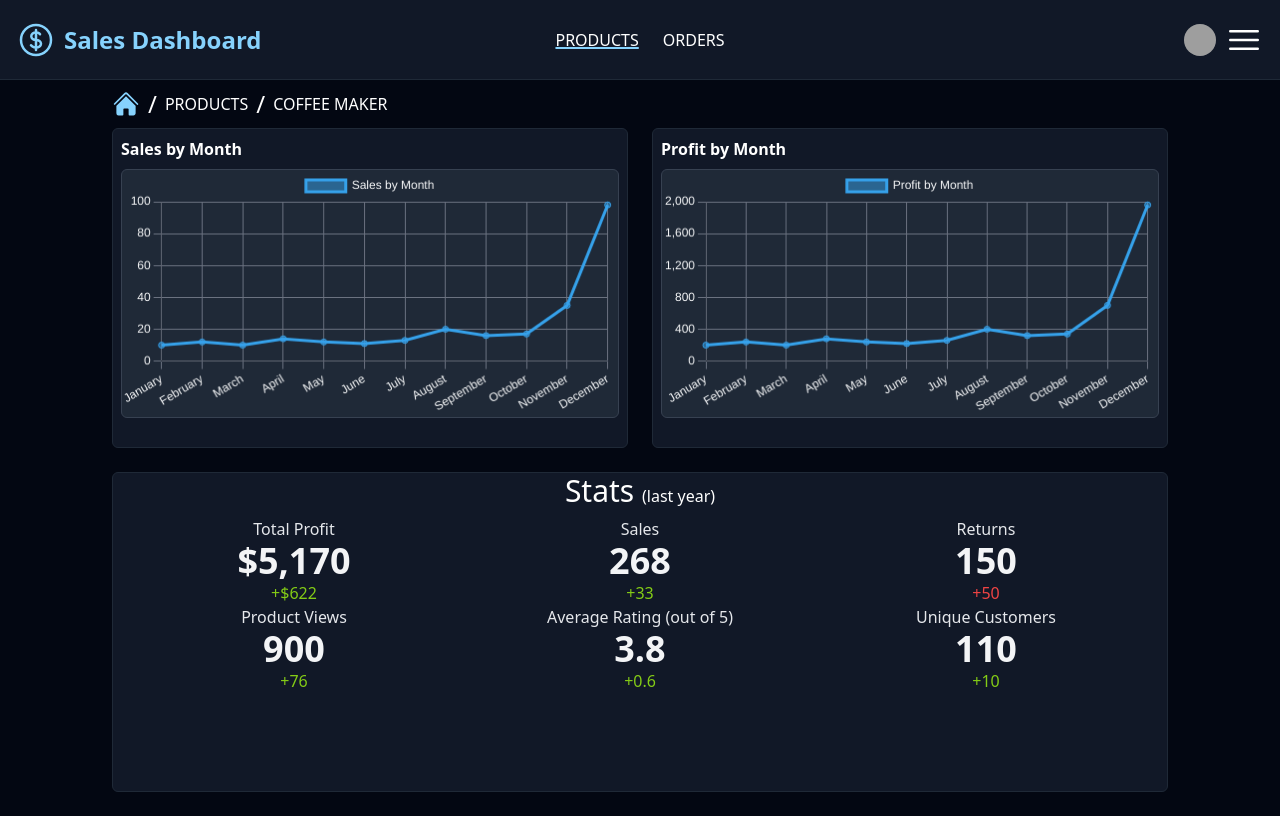
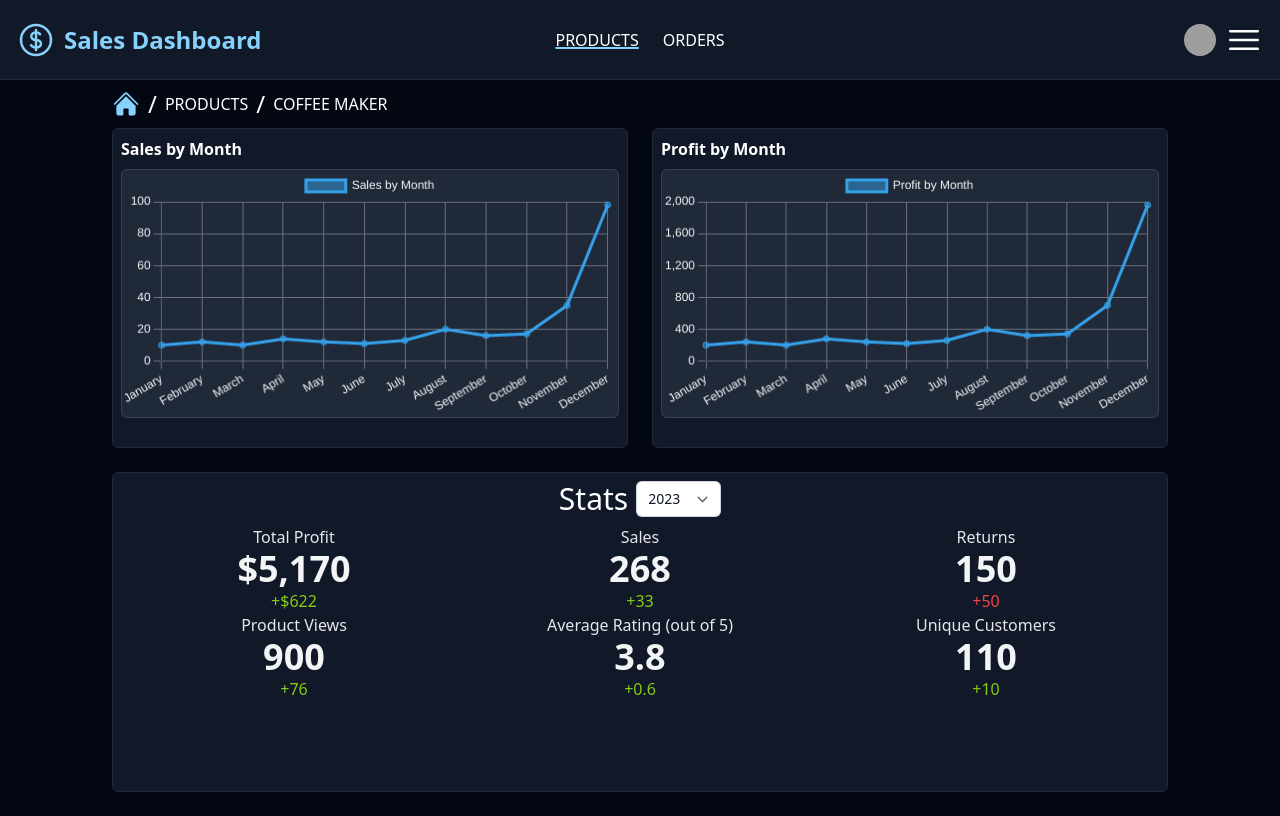
Before and after one commit to cwbieganek/sales-dashboard, a SvelteKit app: page /products/1 in a window 1280 px wide. Built offline with nearby package versions, Linux system fonts and the light colour scheme; grey boxes are pictures that could not be loaded.

Commit message:
Add year dropdown

```diff
--- a/src/routes/products/[id]/+page.svelte
+++ b/src/routes/products/[id]/+page.svelte
@@ -127,8 +127,16 @@
 	</div>
 	<!-- Stats container -->
 	<div class="w-full h-80 mt-6 bg-gray-900 border rounded-md border-gray-800 hover:border-gray-700">
-		<div class="text-white text-center">
-			<span class="text-3xl">Stats </span><span>(last year)</span>
+		<div class="text-white text-center flex items-center justify-center gap-2 mt-2">
+			<span class="text-3xl">Stats</span>
+			<select
+				id="stats-year"
+				name="stats-year"
+				class="block rounded-md border-0 py-1.5 pl-3 pr-10 text-gray-900 ring-1 ring-inset ring-gray-300 focus:ring-2 focus:ring-black sm:text-sm sm:leading-6"
+			>
+				<option value="2022">2022</option>
+				<option value="2023" selected>2023</option>
+			</select>
 		</div>
 		<div class="grid grid-cols-3 grid-rows-2 p-2">
 			<!-- Total Profit -->
```
